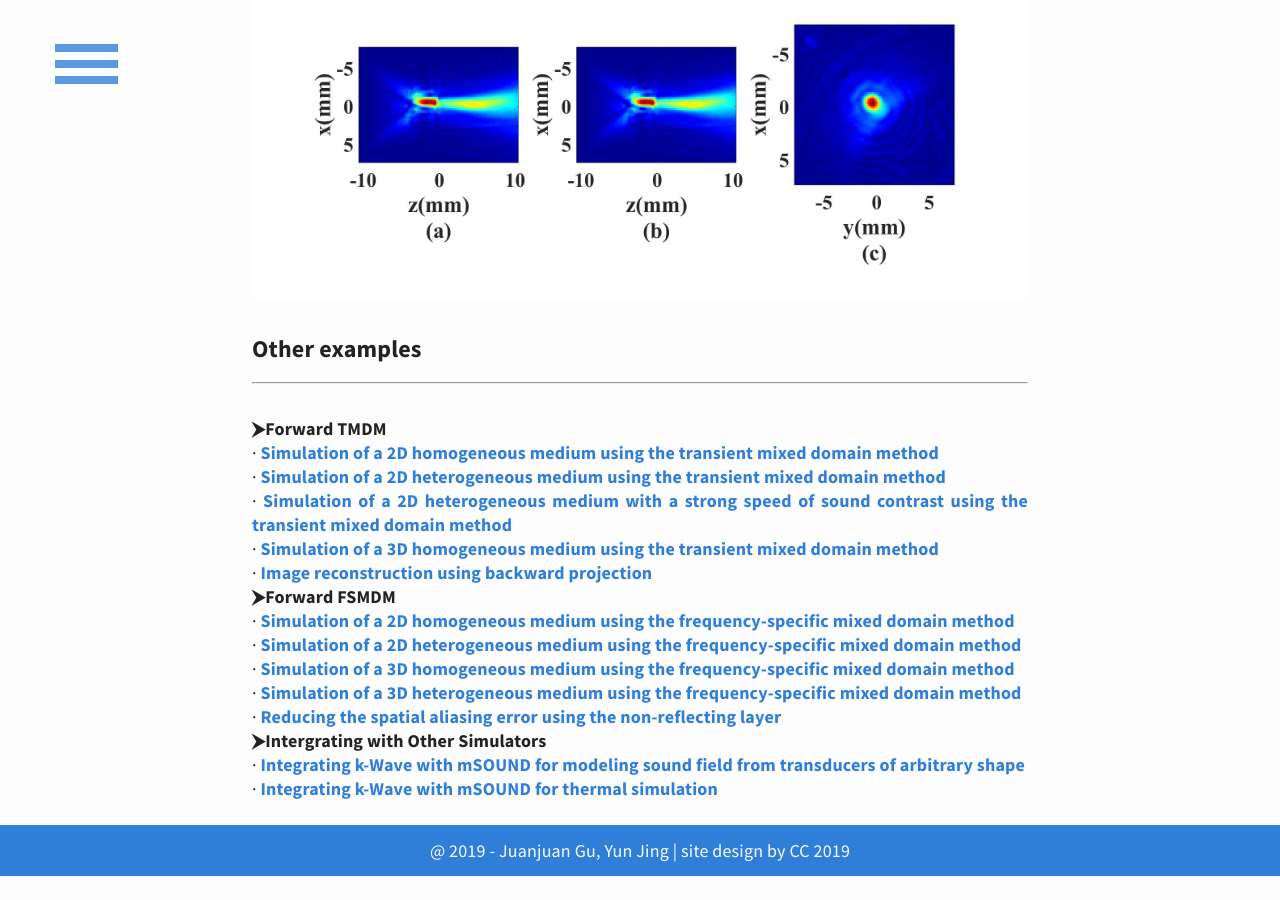
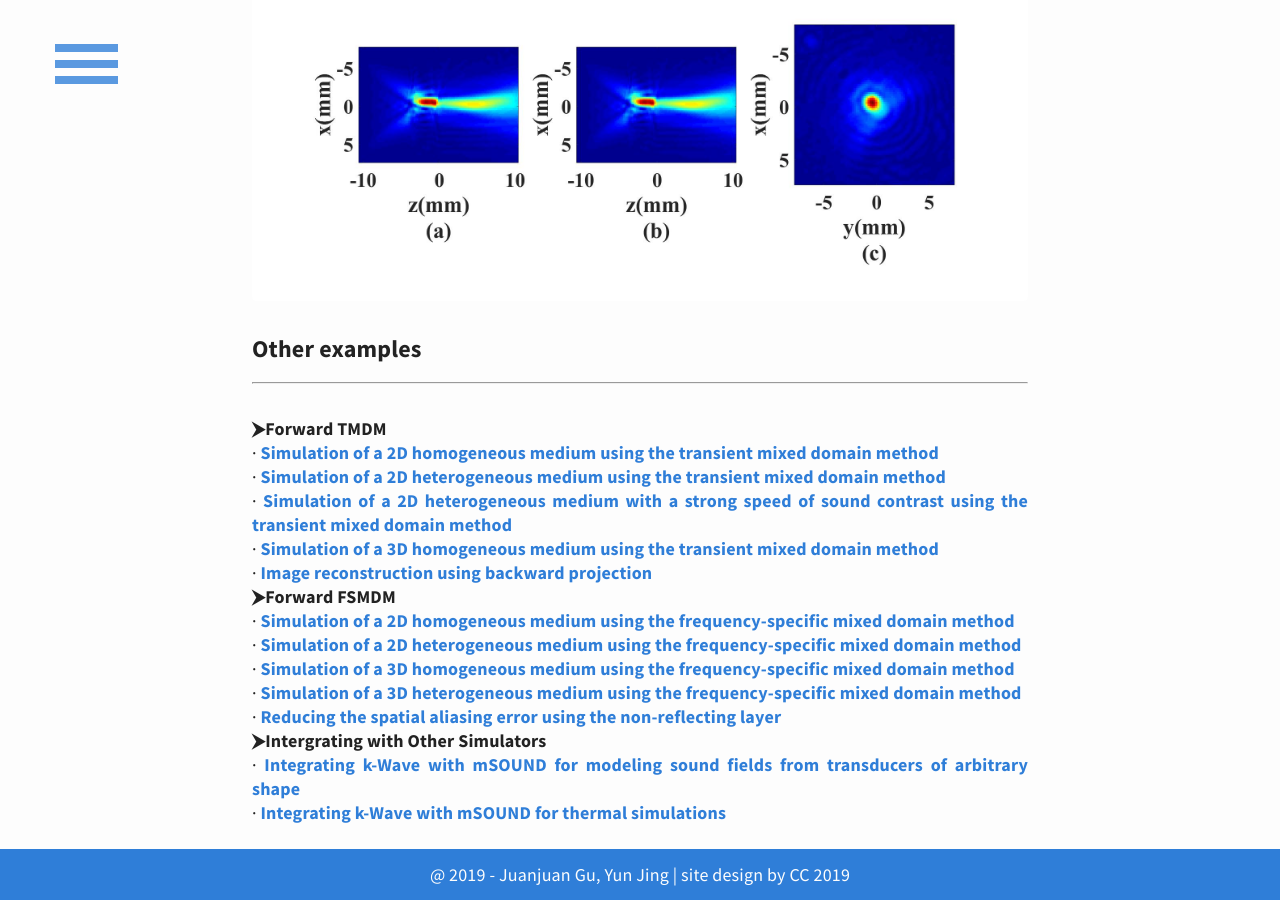
Before and after one commit to m-SOUND/mSOUND, a Jekyll site: the page built from _posts/2019-07-25-FSMDM-3D_heterogeneous.html, in a window 1280 px wide and 900 px high, scrolled down 2510 px. Built offline with Jekyll 4.4.1, drawn with Linux system fonts in a browser that asks for light colours; before the commit the page ends 3386 px from its top, so only the background shows below that.

Commit message:
Update 2019-07-25-FSMDM-3D_heterogeneous.html

```diff
--- a/_posts/2019-07-25-FSMDM-3D_heterogeneous.html
+++ b/_posts/2019-07-25-FSMDM-3D_heterogeneous.html
@@ -100,7 +100,7 @@ The figure below shows the second-harmonic pressure in the (a) xz plane, (b) yz
 
  <br><h7 style='font-weight:bold;'>&#11166;Intergrating with Other Simulators</h7>
  <br>&middot;<a href="https://m-sound.github.io/mSOUND/combine-k-Wave-TMDM">
-    Integrating k-Wave with mSOUND for modeling sound field from transducers of arbitrary shape</a>
+    Integrating k-Wave with mSOUND for modeling sound fields from transducers of arbitrary shape</a>
  <br>&middot;<a href="https://m-sound.github.io/mSOUND/combine-k-Wave-diffusion">
-    Integrating k-Wave with mSOUND for thermal simulation</a>
+    Integrating k-Wave with mSOUND for thermal simulations</a>
 </p>
```
